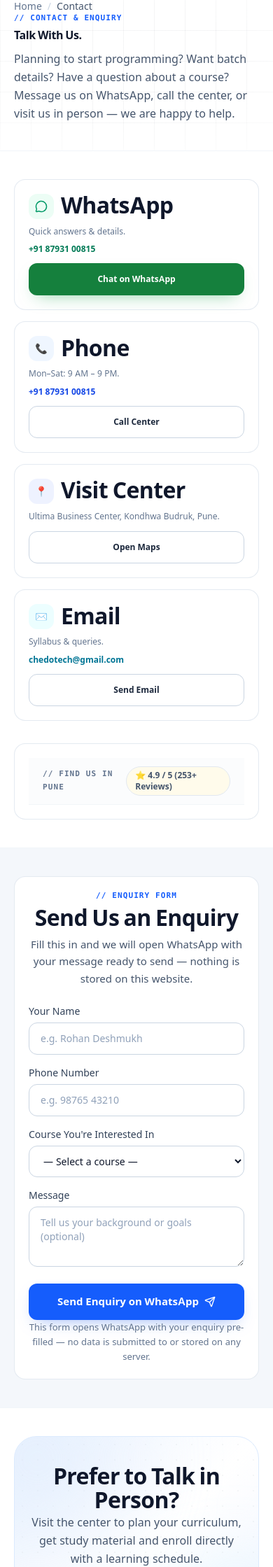
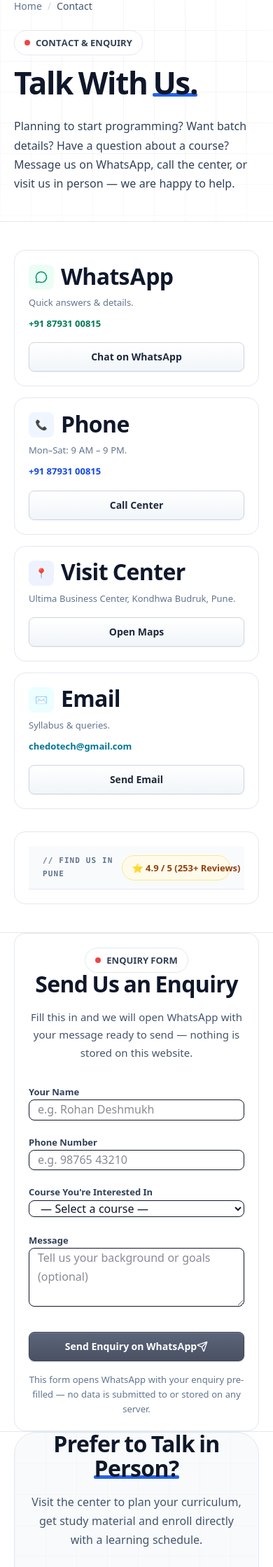
Before and after one commit to chetan2469/chedo-website, a PHP site: page /contact.php in a window 390 px wide. Shown: the part 66-2305 px from the top of the page at 70% size. Run offline with PHP 8.4, Linux system fonts and the light colour scheme; grey boxes are pictures that could not be loaded.

Commit message:
Rewrite contact page to use premium hero theme and remove legacy dark mode classes

```diff
--- a/includes/contact-main.php
+++ b/includes/contact-main.php
@@ -1,20 +1,25 @@
-<main id="main">
-
-<section class="relative overflow-hidden border-b border-slate-100 dark:border-slate-800">
+<section class="relative overflow-hidden border-b border-slate-200">
   <div class="bg-grid bg-grid-fade absolute inset-0" aria-hidden="true"></div>
   <div class="relative mx-auto max-w-7xl px-5 pb-10 pt-10 sm:px-8 lg:pb-12 lg:pt-12">
-    <nav aria-label="Breadcrumb" class="mb-4">
+    <nav aria-label="Breadcrumb" class="mb-6">
       <ol class="flex flex-wrap items-center gap-2 text-sm text-slate-500">
-        <li><a class="transition-colors hover:text-blue-700 dark:hover:text-blue-400" href="index.php">Home</a></li>
-        <li class="text-slate-300 dark:text-slate-600" aria-hidden="true">/</li>
-        <li class="text-slate-600 dark:text-slate-300" aria-current="page">Contact</li>
+        <li><a class="transition-colors hover:text-blue-700" href="index.php">Home</a></li>
+        <li class="text-slate-300" aria-hidden="true">/</li>
+        <li class="text-slate-600 font-medium" aria-current="page">Contact</li>
       </ol>
     </nav>
     <div class="max-w-3xl">
-      <p class="eyebrow font-mono text-[11px] sm:text-[12px] font-bold uppercase tracking-widest text-blue-600 dark:text-blue-400">// CONTACT &amp; ENQUIRY</p>
-      <h1 class="mt-2 text-[36px] sm:text-[46px] lg:text-[54px] font-extrabold leading-[1.06] tracking-tight text-slate-900 dark:text-white">Talk With Us.</h1>
-      <p class="mt-3 max-w-2xl text-[16px] sm:text-[17px] leading-relaxed text-slate-600 dark:text-slate-400">
-        Planning to start programming? Want batch details? Have a question about a course?
+      <div class="flex flex-wrap items-center gap-2.5 mb-2">
+        <p class="hero-badge-pill hero-badge-red">
+          <span class="dot"></span>
+          CONTACT &amp; ENQUIRY
+        </p>
+      </div>
+      <h1 class="hero-headline mt-4">
+        Talk With <span class="hero-underline">Us.</span>
+      </h1>
+      <p class="mt-6 max-w-2xl text-[16px] sm:text-[17px] leading-[1.6] text-slate-700">
+        Planning to start programming? Want batch details? Have a question about a course?<br>
         Message us on WhatsApp, call the center, or visit us in person — we are happy to help.
       </p>
     </div>
@@ -22,65 +27,65 @@
 </section>
 
 <!-- SECTION 2: 2x2 CONTACT CARDS (40%) + GOOGLE MAP (60%) -->
-<section class="py-10 sm:py-14">
+<section class="py-10 sm:py-14 bg-white">
   <div class="mx-auto max-w-7xl px-5 sm:px-8">
     <div class="grid gap-8 lg:grid-cols-12 items-stretch">
 
       <!-- LEFT (40%): Clean 2x2 Grid of Contact Options -->
       <div class="lg:col-span-5 flex flex-col justify-between space-y-4 lg:space-y-0">
-        <div class="grid gap-4 sm:grid-cols-2">
+        <div class="grid gap-4 sm:grid-cols-2 h-full">
 
           <!-- 1. WhatsApp -->
-          <div class="card p-4.5 flex flex-col justify-between">
+          <div class="card p-5 flex flex-col justify-between border border-slate-200 shadow-sm rounded-xl bg-white hover:border-slate-300 transition-colors">
             <div>
               <div class="flex items-center gap-2.5">
-                <span class="flex h-9 w-9 items-center justify-center rounded-xl bg-emerald-50 text-emerald-600 dark:bg-emerald-950/50 dark:text-emerald-400 shrink-0">
+                <span class="flex h-9 w-9 items-center justify-center rounded-lg bg-emerald-50 text-emerald-600 shrink-0">
                   <svg aria-hidden="true" focusable="false" class="h-4.5 w-4.5" xmlns="http://www.w3.org/2000/svg" viewBox="0 0 24 24" fill="none" stroke="currentColor" stroke-width="2" stroke-linecap="round" stroke-linejoin="round"><path d="M2.992 16.342a2 2 0 0 1 .094 1.167l-1.065 3.29a1 1 0 0 0 1.236 1.168l3.413-.998a2 2 0 0 1 1.099.092 10 10 0 1 0-4.777-4.719"/></svg>
                 </span>
-                <h2 class="text-sm font-bold text-slate-900 dark:text-white">WhatsApp</h2>
+                <h2 class="text-[15px] font-bold text-slate-900">WhatsApp</h2>
               </div>
-              <p class="mt-2 text-xs leading-relaxed text-slate-500 dark:text-slate-400">Quick answers &amp; details.</p>
-              <div class="mt-2 text-xs font-semibold text-emerald-700 dark:text-emerald-400" data-phone>+91 87931 00815</div>
+              <p class="mt-2 text-[13px] leading-relaxed text-slate-500">Quick answers &amp; details.</p>
+              <div class="mt-2 text-[13px] font-semibold text-emerald-700" data-phone>+91 87931 00815</div>
             </div>
-            <a class="btn-wa mt-3 w-full text-xs h-[38px] min-h-[38px]" data-wa href="https://wa.me/918793100815" target="_blank" data-wa-text="Hello Chedo Tech, I would like to know more about your courses.">Chat on WhatsApp</a>
+            <a class="hero-btn-secondary w-full mt-4 !h-[36px] !text-[13px]" data-wa href="https://wa.me/918793100815" target="_blank" data-wa-text="Hello Chedo Tech, I would like to know more about your courses.">Chat on WhatsApp</a>
           </div>
 
           <!-- 2. Phone -->
-          <div class="card p-4.5 flex flex-col justify-between">
+          <div class="card p-5 flex flex-col justify-between border border-slate-200 shadow-sm rounded-xl bg-white hover:border-slate-300 transition-colors">
             <div>
               <div class="flex items-center gap-2.5">
-                <span class="flex h-9 w-9 items-center justify-center rounded-xl bg-blue-50 text-blue-600 dark:bg-blue-950/50 dark:text-blue-400 shrink-0 text-sm">📞</span>
-                <h2 class="text-sm font-bold text-slate-900 dark:text-white">Phone</h2>
+                <span class="flex h-9 w-9 items-center justify-center rounded-lg bg-blue-50 text-blue-600 shrink-0 text-sm">📞</span>
+                <h2 class="text-[15px] font-bold text-slate-900">Phone</h2>
               </div>
-              <p class="mt-2 text-xs leading-relaxed text-slate-500 dark:text-slate-400">Mon–Sat: 9 AM – 9 PM.</p>
-              <div class="mt-2 text-xs font-semibold text-blue-700 dark:text-blue-400" data-phone>+91 87931 00815</div>
+              <p class="mt-2 text-[13px] leading-relaxed text-slate-500">Mon–Sat: 9 AM – 9 PM.</p>
+              <div class="mt-2 text-[13px] font-semibold text-blue-700" data-phone>+91 87931 00815</div>
             </div>
-            <a class="btn-secondary mt-3 w-full text-xs h-[38px] min-h-[38px]" href="tel:+918793100815" data-phone-link>Call Center</a>
+            <a class="hero-btn-secondary w-full mt-4 !h-[36px] !text-[13px]" href="tel:+918793100815" data-phone-link>Call Center</a>
           </div>
 
           <!-- 3. Visit Center -->
-          <div class="card p-4.5 flex flex-col justify-between">
+          <div class="card p-5 flex flex-col justify-between border border-slate-200 shadow-sm rounded-xl bg-white hover:border-slate-300 transition-colors">
             <div>
               <div class="flex items-center gap-2.5">
-                <span class="flex h-9 w-9 items-center justify-center rounded-xl bg-indigo-50 text-indigo-600 dark:bg-indigo-950/50 dark:text-indigo-400 shrink-0 text-sm">📍</span>
-                <h2 class="text-sm font-bold text-slate-900 dark:text-white">Visit Center</h2>
+                <span class="flex h-9 w-9 items-center justify-center rounded-lg bg-indigo-50 text-indigo-600 shrink-0 text-sm">📍</span>
+                <h2 class="text-[15px] font-bold text-slate-900">Visit Center</h2>
               </div>
-              <p class="mt-2 text-xs leading-relaxed text-slate-500 dark:text-slate-400 line-clamp-2">Ultima Business Center, Kondhwa Budruk, Pune.</p>
+              <p class="mt-2 text-[13px] leading-relaxed text-slate-500 line-clamp-2">Ultima Business Center, Kondhwa Budruk, Pune.</p>
             </div>
-            <a class="btn-secondary mt-3 w-full text-xs h-[38px] min-h-[38px]" data-maps-link href="https://maps.google.com/?q=Chedo+Tech+Kondhwa+Budruk+Pune" target="_blank">Open Maps</a>
+            <a class="hero-btn-secondary w-full mt-4 !h-[36px] !text-[13px]" data-maps-link href="https://maps.google.com/?q=Chedo+Tech+Kondhwa+Budruk+Pune" target="_blank">Open Maps</a>
           </div>
 
           <!-- 4. Email -->
-          <div class="card p-4.5 flex flex-col justify-between">
+          <div class="card p-5 flex flex-col justify-between border border-slate-200 shadow-sm rounded-xl bg-white hover:border-slate-300 transition-colors">
             <div>
               <div class="flex items-center gap-2.5">
-                <span class="flex h-9 w-9 items-center justify-center rounded-xl bg-cyan-50 text-cyan-600 dark:bg-cyan-950/50 dark:text-cyan-400 shrink-0 text-sm">✉️</span>
-                <h2 class="text-sm font-bold text-slate-900 dark:text-white">Email</h2>
+                <span class="flex h-9 w-9 items-center justify-center rounded-lg bg-cyan-50 text-cyan-600 shrink-0 text-sm">✉️</span>
+                <h2 class="text-[15px] font-bold text-slate-900">Email</h2>
               </div>
-              <p class="mt-2 text-xs leading-relaxed text-slate-500 dark:text-slate-400">Syllabus &amp; queries.</p>
-              <div class="mt-2 text-xs font-semibold text-cyan-700 dark:text-cyan-400" data-email>chedotech@gmail.com</div>
+              <p class="mt-2 text-[13px] leading-relaxed text-slate-500">Syllabus &amp; queries.</p>
+              <div class="mt-2 text-[13px] font-semibold text-cyan-700" data-email>chedotech@gmail.com</div>
             </div>
-            <a class="btn-secondary mt-3 w-full text-xs h-[38px] min-h-[38px]" href="mailto:chedotech@gmail.com" data-email-link>Send Email</a>
+            <a class="hero-btn-secondary w-full mt-4 !h-[36px] !text-[13px]" href="mailto:chedotech@gmail.com" data-email-link>Send Email</a>
           </div>
 
         </div>
@@ -88,12 +93,12 @@
 
       <!-- RIGHT (60%): Large Normal Roadmap Google Map -->
       <div class="lg:col-span-7">
-        <div class="card overflow-hidden h-full flex flex-col min-h-[360px] lg:min-h-[390px]">
-          <div class="flex items-center justify-between border-b border-slate-100 px-5 py-3 dark:border-slate-800 bg-slate-50/60 dark:bg-slate-900/60">
-            <p class="font-mono text-[11px] font-bold tracking-widest text-slate-500 dark:text-slate-400">// FIND US IN PUNE</p>
-            <span class="chip font-semibold text-amber-700 bg-amber-50 dark:bg-amber-950/40 dark:text-amber-300">⭐ 4.9 / 5 (253+ Reviews)</span>
+        <div class="card border border-slate-200 shadow-sm rounded-xl overflow-hidden h-full flex flex-col min-h-[360px] lg:min-h-[420px]">
+          <div class="flex items-center justify-between border-b border-slate-200 px-5 py-3 bg-slate-50">
+            <p class="font-mono text-[11px] font-bold tracking-widest text-slate-500">// FIND US IN PUNE</p>
+            <span class="hero-badge-pill hero-badge-gold !h-[28px] !px-3 !text-[11px]">⭐ 4.9 / 5 (253+ Reviews)</span>
           </div>
-          <div class="relative flex-1 w-full bg-slate-50 dark:bg-slate-900 min-h-[320px]">
+          <div class="relative flex-1 w-full bg-slate-100 min-h-[320px]">
             <iframe id="map-frame" src="https://www.google.com/maps/embed?pb=!1m18!1m12!1m3!1d4444.879541925663!2d73.87886519999999!3d18.458559599999997!2m3!1f0!2f0!3f0!3m2!1i1024!2i768!4f13.1!3m3!1m2!1s0x3bc2ea94eb00cb69%3A0xccd325c6e812ae0d!2sChedo%20Tech!5e0!3m2!1sen!2sin!4v1785695566881!5m2!1sen!2sin" class="absolute inset-0 h-full w-full border-0" allowfullscreen="" loading="lazy" referrerpolicy="no-referrer-when-downgrade" title="Chedo Tech Google Maps Location"></iframe>
           </div>
         </div>
@@ -104,43 +109,46 @@
 </section>
 
 <!-- SECTION 3: COMPACT ENQUIRY FORM -->
-<section class="py-10 sm:py-14 bg-surface-alt border-y border-slate-100 dark:border-slate-800">
+<section class="py-12 sm:py-16 bg-[#f8fafc] border-y border-slate-200">
   <div class="mx-auto max-w-4xl px-5 sm:px-8">
-    <div class="card p-6 sm:p-9 shadow-sm">
+    <div class="card p-8 sm:p-10 shadow-sm border border-slate-200 rounded-2xl bg-white">
       <div class="text-center max-w-2xl mx-auto">
-        <p class="eyebrow font-mono text-[11px] sm:text-[12px] font-bold uppercase tracking-widest text-blue-600 dark:text-blue-400">// ENQUIRY FORM</p>
-        <h2 class="mt-2 text-[28px] sm:text-[34px] lg:text-[38px] font-extrabold leading-[1.08] tracking-tight text-slate-900 dark:text-white">Send Us an Enquiry</h2>
-        <p class="mt-2 text-[15px] sm:text-[16px] leading-relaxed text-slate-600 dark:text-slate-400">
+        <p class="hero-badge-pill hero-badge-red !h-[28px] !px-3 !text-[11px] mb-4">
+          <span class="dot"></span>
+          ENQUIRY FORM
+        </p>
+        <h2 class="hero-headline !text-[32px] sm:!text-[38px]">Send Us an Enquiry</h2>
+        <p class="mt-4 text-[15px] sm:text-[16px] leading-[1.6] text-slate-600">
           Fill this in and we will open WhatsApp with your message ready to send — nothing is stored on this website.
         </p>
       </div>
-      <form id="enquiry-form" method="post" action="/enquire-submit.php" class="mt-6 grid gap-4 sm:grid-cols-2" novalidate>
+      <form id="enquiry-form" method="post" action="/enquire-submit.php" class="mt-8 grid gap-5 sm:grid-cols-2" novalidate>
         <div>
-          <label class="field-label" for="f-name">Your Name</label>
-          <input class="field-input" id="f-name" name="name" type="text" placeholder="e.g. Rohan Deshmukh" autocomplete="name">
+          <label class="block text-[13px] font-semibold text-slate-700 mb-1.5" for="f-name">Your Name</label>
+          <input class="w-full h-[42px] px-3 rounded-lg border border-slate-300 bg-white text-[14px] text-slate-900 focus:border-blue-500 focus:ring-2 focus:ring-blue-100 transition-all outline-none" id="f-name" name="name" type="text" placeholder="e.g. Rohan Deshmukh" autocomplete="name">
         </div>
         <div>
-          <label class="field-label" for="f-phone">Phone Number</label>
-          <input class="field-input" id="f-phone" name="phone" type="tel" placeholder="e.g. 98765 43210" autocomplete="tel">
+          <label class="block text-[13px] font-semibold text-slate-700 mb-1.5" for="f-phone">Phone Number</label>
+          <input class="w-full h-[42px] px-3 rounded-lg border border-slate-300 bg-white text-[14px] text-slate-900 focus:border-blue-500 focus:ring-2 focus:ring-blue-100 transition-all outline-none" id="f-phone" name="phone" type="tel" placeholder="e.g. 98765 43210" autocomplete="tel">
         </div>
         <div class="sm:col-span-2">
-          <label class="field-label" for="f-course">Course You're Interested In</label>
-          <select class="field-input" id="f-course" name="course">
+          <label class="block text-[13px] font-semibold text-slate-700 mb-1.5" for="f-course">Course You're Interested In</label>
+          <select class="w-full h-[42px] px-3 rounded-lg border border-slate-300 bg-white text-[14px] text-slate-900 focus:border-blue-500 focus:ring-2 focus:ring-blue-100 transition-all outline-none" id="f-course" name="course">
             <option value="">— Select a course —</option>
             <option value="C Programming">C Programming</option><option value="C++ Programming">C++ Programming</option><option value="Data Science">Data Science</option><option value="Data Science Foundation">Data Science Foundation</option><option value="Data Structures & Algorithms">Data Structures &amp; Algorithms</option><option value="Java Full Stack Development">Java Full Stack Development</option><option value="Java Programming">Java Programming</option><option value="Kids Programming">Kids Programming</option><option value="MERN Full Stack Development">MERN Full Stack Development</option><option value="Mobile App Development (Flutter)">Mobile App Development (Flutter)</option><option value="Python Programming">Python Programming</option><option value="UI/UX Design">UI/UX Design</option>
             <option value="Not sure yet — need guidance">Not sure yet — need guidance</option>
           </select>
         </div>
         <div class="sm:col-span-2">
-          <label class="field-label" for="f-message">Message</label>
-          <textarea class="field-input" id="f-message" name="message" rows="3" placeholder="Tell us your background or goals (optional)"></textarea>
+          <label class="block text-[13px] font-semibold text-slate-700 mb-1.5" for="f-message">Message</label>
+          <textarea class="w-full px-3 py-2.5 rounded-lg border border-slate-300 bg-white text-[14px] text-slate-900 focus:border-blue-500 focus:ring-2 focus:ring-blue-100 transition-all outline-none" id="f-message" name="message" rows="3" placeholder="Tell us your background or goals (optional)"></textarea>
         </div>
-        <div class="sm:col-span-2 text-center">
-          <button type="submit" class="btn-primary btn-lg w-full sm:w-auto">
+        <div class="sm:col-span-2 text-center mt-2">
+          <button type="submit" class="hero-btn-primary w-full sm:w-auto !px-8">
             Send Enquiry on WhatsApp
             <svg aria-hidden="true" focusable="false" class="h-4 w-4 ml-1.5 inline" xmlns="http://www.w3.org/2000/svg" width="24" height="24" viewBox="0 0 24 24" fill="none" stroke="currentColor" stroke-width="2" stroke-linecap="round" stroke-linejoin="round"><path d="M14.536 21.686a.5.5 0 0 0 .937-.024l6.5-19a.496.496 0 0 0-.635-.635l-19 6.5a.5.5 0 0 0-.024.937l7.93 3.18a2 2 0 0 1 1.112 1.11z" /><path d="m21.854 2.147-10.94 10.939" /></svg>
           </button>
-          <p class="mt-2.5 text-[13px] leading-relaxed text-slate-500 dark:text-slate-400">
+          <p class="mt-4 text-[13px] leading-relaxed text-slate-500">
             This form opens WhatsApp with your enquiry pre-filled — no data is submitted to or stored on any server.
           </p>
           <p id="form-note" class="hidden mt-3 rounded-xl border border-amber-200 bg-amber-50 px-4 py-3 text-[13px] font-medium leading-relaxed text-amber-800"></p>
@@ -151,22 +159,18 @@
 </section>
 
 <!-- SECTION 4: PREFER TO TALK IN PERSON? CTA -->
-<section class="py-10 sm:py-12">
+<section class="py-12 sm:py-16 bg-white">
   <div class="mx-auto max-w-7xl px-5 sm:px-8">
-    <div class="relative overflow-hidden rounded-[2rem] border border-blue-100 bg-gradient-to-br from-blue-50 via-white to-indigo-50 px-6 py-10 text-center sm:px-12 sm:py-12 dark:border-slate-800 dark:from-slate-900 dark:via-slate-900 dark:to-slate-800">
-      <div class="bg-dots absolute inset-0 opacity-40" aria-hidden="true"></div>
-      <div class="absolute -left-24 -top-24 h-64 w-64 rounded-full bg-blue-100/50 blur-3xl" aria-hidden="true"></div>
-      <div class="absolute -bottom-24 -right-24 h-64 w-64 rounded-full bg-cyan-100/50 blur-3xl" aria-hidden="true"></div>
-      <div class="relative">
-        <h2 class="mx-auto max-w-2xl text-[28px] sm:text-[34px] lg:text-[38px] font-extrabold leading-[1.08] tracking-tight text-slate-900 dark:text-white">Prefer to Talk in Person?</h2>
-        <p class="mx-auto mt-2.5 max-w-xl text-[16px] sm:text-[17px] leading-relaxed text-slate-600 dark:text-slate-400">Visit the center to plan your curriculum, get study material and enroll directly with a learning schedule.</p>
-        <div class="mt-6 flex flex-col items-center justify-center gap-3 sm:flex-row">
-          <a class="btn-primary btn-lg" href="courses.php">Browse Courses First</a>
-          <a class="btn-secondary btn-lg" data-wa href="contact.php" data-wa-text="Hello Chedo Tech, I would like to visit the center. When can I come?">Plan a Visit</a>
+    <div class="relative overflow-hidden rounded-[2rem] border border-slate-200 bg-slate-50 px-6 py-12 text-center sm:px-12 sm:py-16">
+      <div class="bg-grid absolute inset-0 opacity-40" aria-hidden="true"></div>
+      <div class="relative z-10">
+        <h2 class="hero-headline mx-auto max-w-2xl !text-[32px] sm:!text-[38px]">Prefer to Talk in <span class="hero-underline">Person?</span></h2>
+        <p class="mx-auto mt-4 max-w-xl text-[16px] sm:text-[17px] leading-[1.6] text-slate-600">Visit the center to plan your curriculum, get study material and enroll directly with a learning schedule.</p>
+        <div class="mt-8 flex flex-col items-center justify-center gap-3 sm:flex-row">
+          <a class="hero-btn-primary !px-6" href="courses.php">Browse Courses First</a>
+          <a class="hero-btn-secondary !px-6" data-wa href="contact.php" data-wa-text="Hello Chedo Tech, I would like to visit the center. When can I come?">Plan a Visit</a>
         </div>
       </div>
     </div>
   </div>
 </section>
-
-</main>
```
